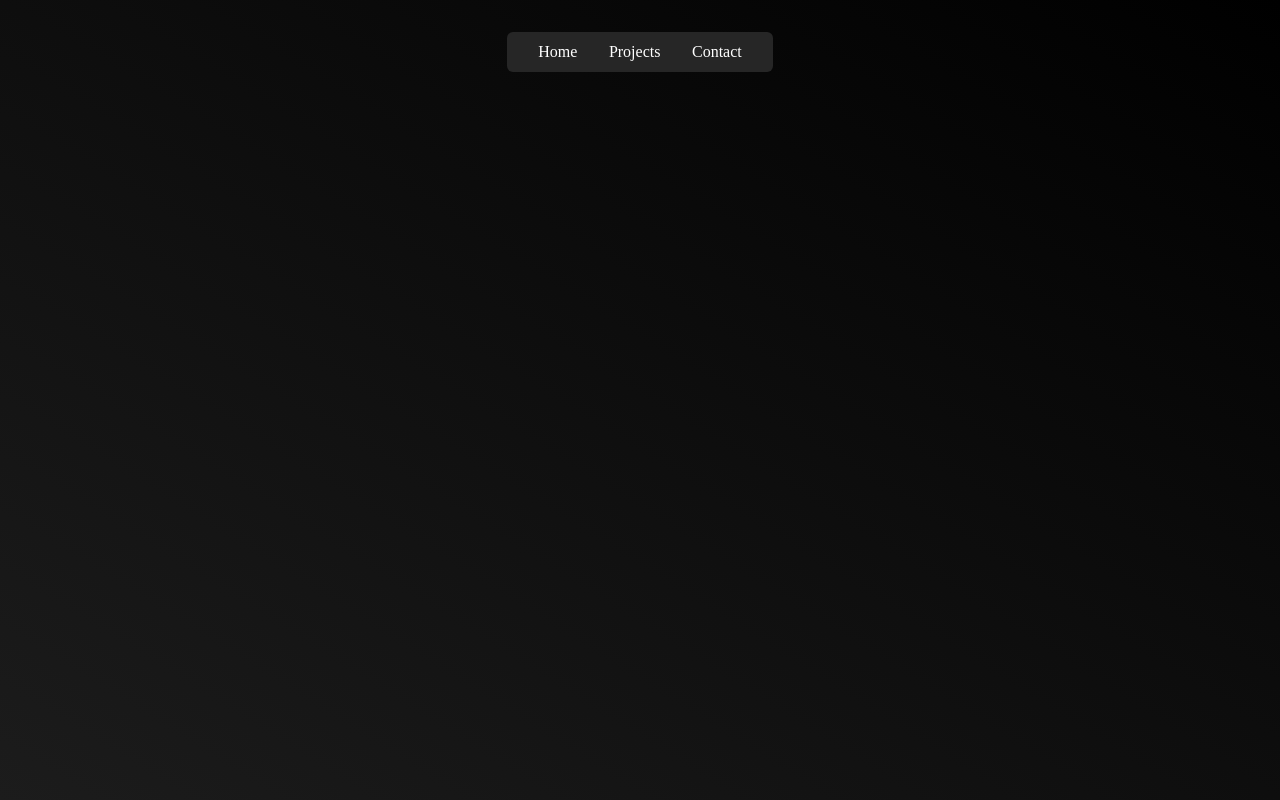
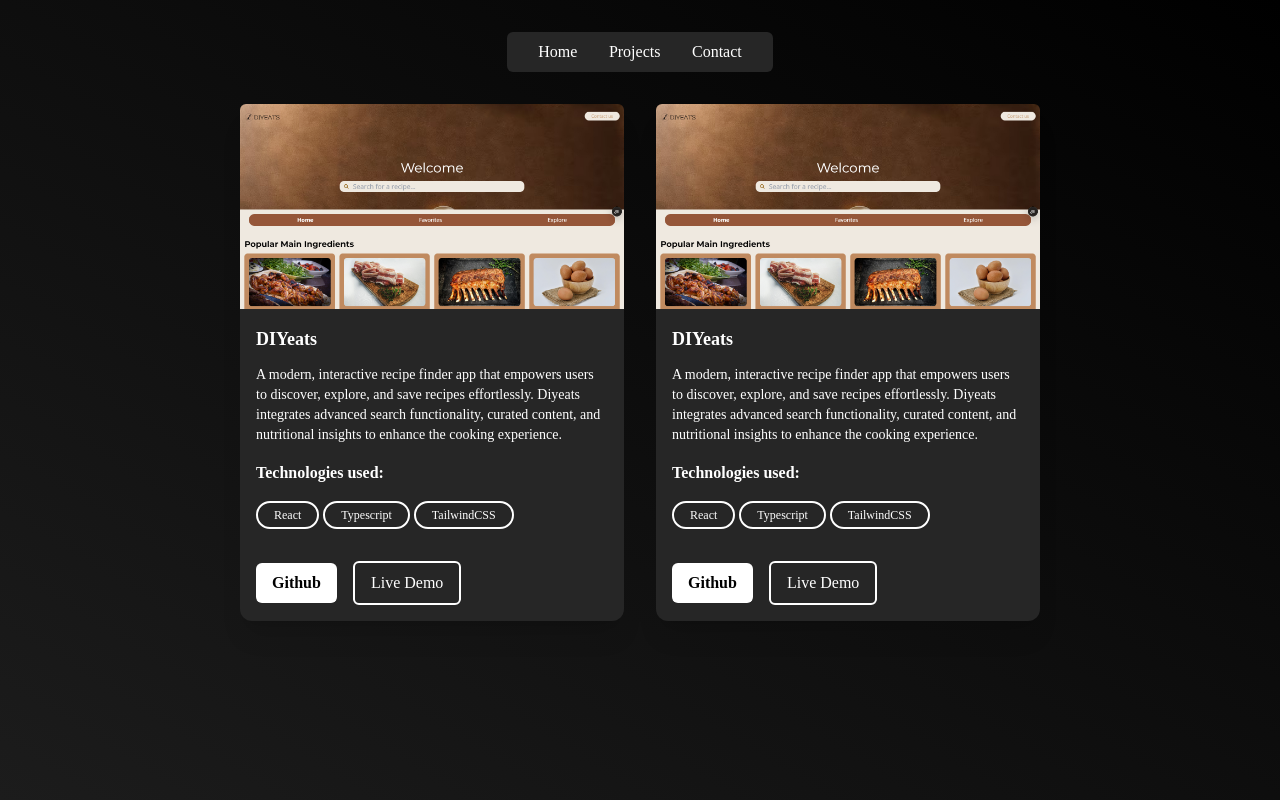
Before and after one commit to kkumber/Web-Portfolio, a React (Vite) app: page /projects in a window 1280 px wide. Built offline with nearby package versions, Linux system fonts and the light colour scheme; a web font is replaced by a local one.

Commit message:
projects page done

```diff
--- /dev/null
+++ b/src/Components/ProjectContainer.jsx
@@ -0,0 +1,42 @@
+import { useEffect } from "react";
+import TechnologyWrapper from "./TechnologyWrapper";
+
+const ProjectContainer = ({data}) => {
+    useEffect(() => {
+        if(data) {
+            console.log(data);
+        }
+    }, [data])
+
+    return (
+        <div className={`relative bg-backgroundLinearLightGray shadow-xl backdrop-blur-xl rounded-xl w-full h-full text-white`}>
+            {/* Image */}
+            <div className="">
+                <img src={data.image} alt="Project Sample" className="w-full rounded-t-md"/>
+            </div>
+            {/* Informations */}
+            <div className="p-4">
+                {/* Description */}
+                <div className="mb-4">
+                    <b><span className="text-lg">{data.title}</span></b>
+                    <p className="text-sm mt-3">{data.description}</p>
+                </div>
+                {/* Technologies */}
+                <div className="mb-4">
+                    <b><span>Technologies used:</span></b>
+                    <div className="mt-4 flex items-center gap-1">
+                        {data.tech.map((tool, index) => <TechnologyWrapper tool={tool} index={index} />)}
+                    </div>
+                </div>
+                {/* Links */}
+                <div className="flex items-center gap-x-4 mt-8">
+                    <button className="bg-white text-black px-4 py-2 rounded-md"><a href={data.github} target="_blank"><b>Github</b></a></button>
+                    <button className="border-white border-2 px-4 py-2 rounded-md"><a href={data.demo}>Live Demo</a></button>
+                </div>
+            </div>
+
+        </div>
+     );
+}
+
+export default ProjectContainer;
--- /dev/null
+++ b/src/Components/TechnologyWrapper.jsx
@@ -0,0 +1,9 @@
+const TechnologyWrapper = ({tool, index}) => {
+    return (
+        <span className="px-4 py-1 border-white border-2 rounded-full text-xs" key={index}>
+            <span>{tool}</span>
+        </span>
+     );
+}
+
+export default TechnologyWrapper;
--- a/src/Pages/Contact.jsx
+++ b/src/Pages/Contact.jsx
@@ -1,3 +1,4 @@
+
 const Contact = () => {
     return (
         <div className="">
--- a/src/Pages/Projects.jsx
+++ b/src/Pages/Projects.jsx
@@ -1,8 +1,23 @@
+import ProjectContainer from "../Components/ProjectContainer";
+
+
 const Projects = () => {
+    const projects = [
+        {image: '/images/projects/diyeats.png', title: 'DIYeats', description: 'A modern, interactive recipe finder app that empowers users to discover, explore, and save recipes effortlessly. Diyeats integrates advanced search functionality, curated content, and nutritional insights to enhance the cooking experience.', tech: ['React', 'Typescript', 'TailwindCSS'], github: 'https://github.com/kkumber/diyeats', demo: 'https://recipe-finder-app-roan.vercel.app'},
+        {image: '/images/projects/diyeats.png', title: 'DIYeats', description: 'A modern, interactive recipe finder app that empowers users to discover, explore, and save recipes effortlessly. Diyeats integrates advanced search functionality, curated content, and nutritional insights to enhance the cooking experience.', tech: ['React', 'Typescript', 'TailwindCSS'], github: 'https://github.com/kkumber/diyeats', demo: 'https://recipe-finder-app-roan.vercel.app'},
+
+        // {image: '', title: '', description: '', tech: [], github: '', demo: 'demo'},
+        // {image: '', title: '', description: '', tech: [], github: '', demo: 'demo'},
+        // {image: '', title: '', description: '', tech: [], github: '', demo: 'demo'},
+        // {image: '', title: '', description: '', tech: [], github: '', demo: 'demo'},
+    ]
+
     return (
-        <div className="">
-
-        </div>
+    <div className="grid grid-cols-2 gap-8">
+        {projects.map((data, index) =>
+            <ProjectContainer data={data} key={index}/>
+        )}
+    </div>
      );
 }
 
```
Also changed, not shown: public/images/projects/diyeats.png (added).
